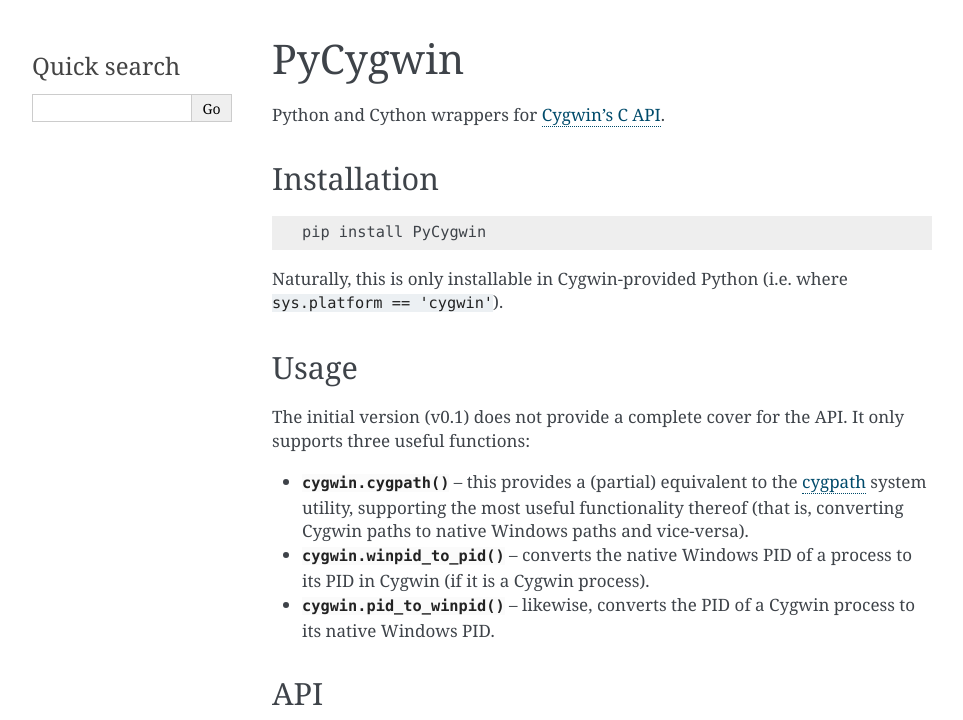
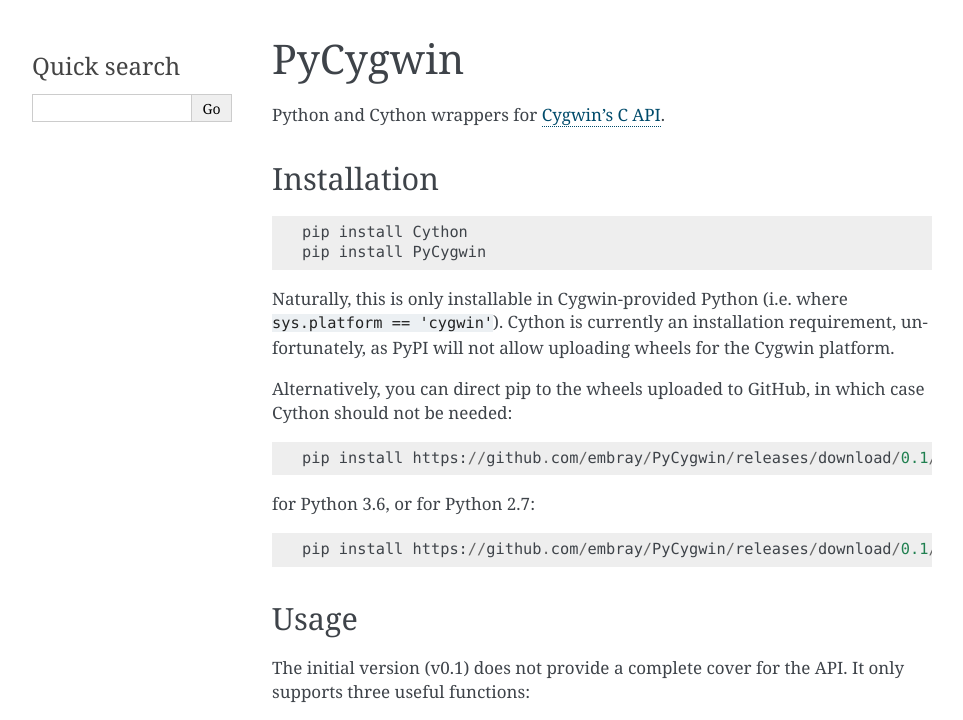
Before and after one commit to embray/PyCygwin, a Sphinx documentation site: the page built from docs/index.rst, in a window 1280 px wide, cut to the strip 0-720 px from the top of the page. Shown: the whole strip, without its empty margins (148-1111 px from the left). Built offline with Sphinx 7.4.7, drawn with Linux system fonts in a browser that asks for light colours.

Commit message:
Added installation links for wheels (since PyPI won't let me upload them).

```diff
--- a/docs/index.rst
+++ b/docs/index.rst
@@ -10,10 +10,22 @@
 
 ::
 
+    pip install Cython
     pip install PyCygwin
 
 Naturally, this is only installable in Cygwin-provided Python (i.e. where
-``sys.platform == 'cygwin'``).
+``sys.platform == 'cygwin'``).  Cython is currently an installation
+requirement, unfortunately, as PyPI will not allow uploading wheels for the
+Cygwin platform.
+
+Alternatively, you can direct pip to the wheels uploaded to GitHub, in
+which case Cython should not be needed::
+
+    pip install https://github.com/embray/PyCygwin/releases/download/0.1/PyCygwin-0.1-cp36-cp36m-cygwin_2_9_0_x86_64.whl
+
+for Python 3.6, or for Python 2.7::
+
+    pip install https://github.com/embray/PyCygwin/releases/download/0.1/PyCygwin-0.1-cp27-cp27m-cygwin_2_9_0_x86_64.whl
 
 
 Usage
```
Also changed, not shown: README.rst (+13 -1 lines).
